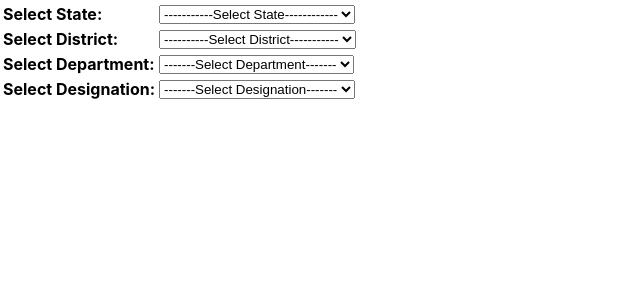
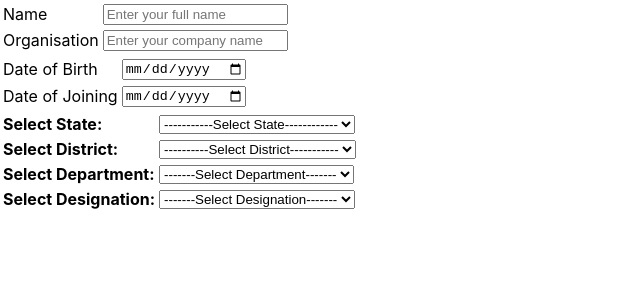
Before and after one commit to ranaabhi06/DropdownRadio_CrudApp, a React (Create React App) app: page / in a window 1280 px wide. Shown: the top 300 px of the page, without its empty margins (0-640 px from the left). Built offline with nearby package versions, Linux system fonts and the light colour scheme.

Commit message:
textbox_datepicker_component-added-shashank

```diff
--- a/src/App.js
+++ b/src/App.js
@@ -1,10 +1,14 @@
 import React from "react";
+import Datepicker from "./Components/DatePicker/Datepicker";
 import Dropdown from "./Components/Dropdown/Dropdown";
+import Textbox from "./Components/Textbox/Textbox";
 import Submit from "./Submit";
 
 function App() {
   return (
     <div className="App">
+    <Textbox/>
+    <Datepicker/>
      <Dropdown/>
     <Submit/>
     </div>
--- a/src/Components/DatePicker/DatePicker.jsx
+++ b/src/Components/DatePicker/DatePicker.jsx
@@ -0,0 +1,40 @@
+import React, { useState } from "react";
+const Datepicker = () => {
+const [datepicker, setDatepicker] = useState({
+    dob: "",
+    doj: ""
+});
+const dobHandler = e => {
+    setDatepicker([...datepicker,datepicker.dob]);
+}
+const dojHandler = e => {
+    setDatepicker([...datepicker,datepicker.doj])
+}
+
+    return (
+        <>
+        <form>
+            <table>
+                <tr>
+                    <td>
+                        <label htmlFor="">Date of Birth</label>
+                    </td>
+                    <td>
+                        <input type="date" name="dateOfBirth"  onChange={e => {dobHandler(e)}}/>
+                    </td>
+                </tr>
+                <tr>
+                    <td>
+                        <label htmlFor="">Date of Joining</label>
+                    </td>
+                    <td>
+                        <input type="date" name="dateOfJoining"  onChange={e => {dojHandler(e)}}/>
+                    </td>
+                </tr>
+            </table>
+        </form>
+        </>
+    );
+}
+
+export default Datepicker;
--- a/src/Components/Textbox/Textbox.jsx
+++ b/src/Components/Textbox/Textbox.jsx
@@ -0,0 +1,40 @@
+import React, { useState } from "react";
+const Textbox = () => {
+const [textbox, setTextbox] = useState({
+    name: "",
+    companyName: ""
+});
+const nameHandler = e => {
+    setTextbox([...textbox,textbox.name]);
+}
+const companyNameHandler = e => {
+    setTextbox([...textbox,textbox.companyName])
+}
+
+    return (
+        <>
+        <form>
+            <table>
+                <tr>
+                    <td>
+                        <label htmlFor="">Name</label>
+                    </td>
+                    <td>
+                        <input type="text" name="name" placeholder="Enter your full name" value={textbox.name} onChange={e => {nameHandler(e)}}/>
+                    </td>
+                </tr>
+                <tr>
+                    <td>
+                        <label htmlFor=""> Organisation</label>
+                    </td>
+                    <td>
+                        <input type="text" name="company name" placeholder="Enter your company name" value={textbox.companyName} onChange={e => {companyNameHandler(e)}}/>
+                    </td>
+                </tr>
+            </table>
+        </form>
+        </>
+    );
+}
+
+export default Textbox;
--- a/src/Submit.js
+++ b/src/Submit.js
@@ -1,6 +1,6 @@
 import React from 'react'
 
-function Submit() {
+function Submit(props) {
     <form>
 
     <input
```
